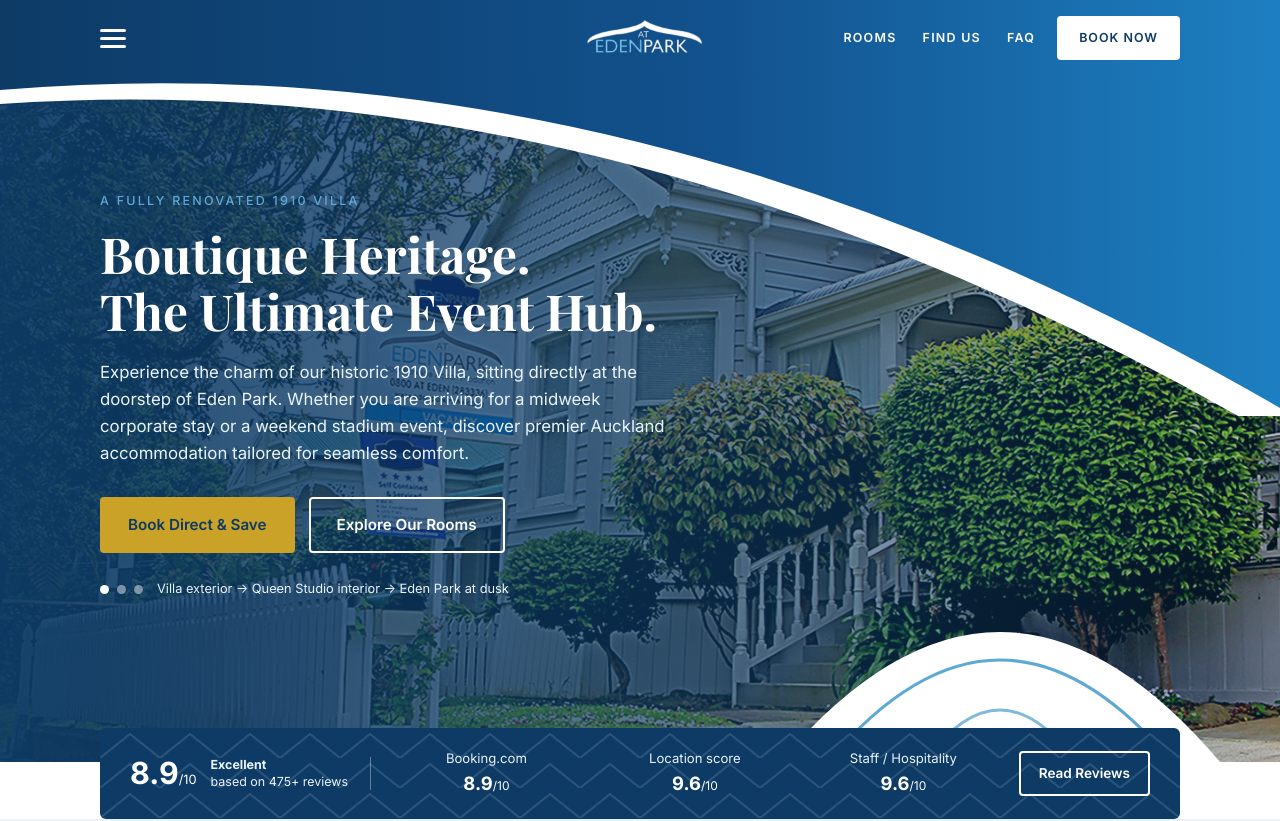
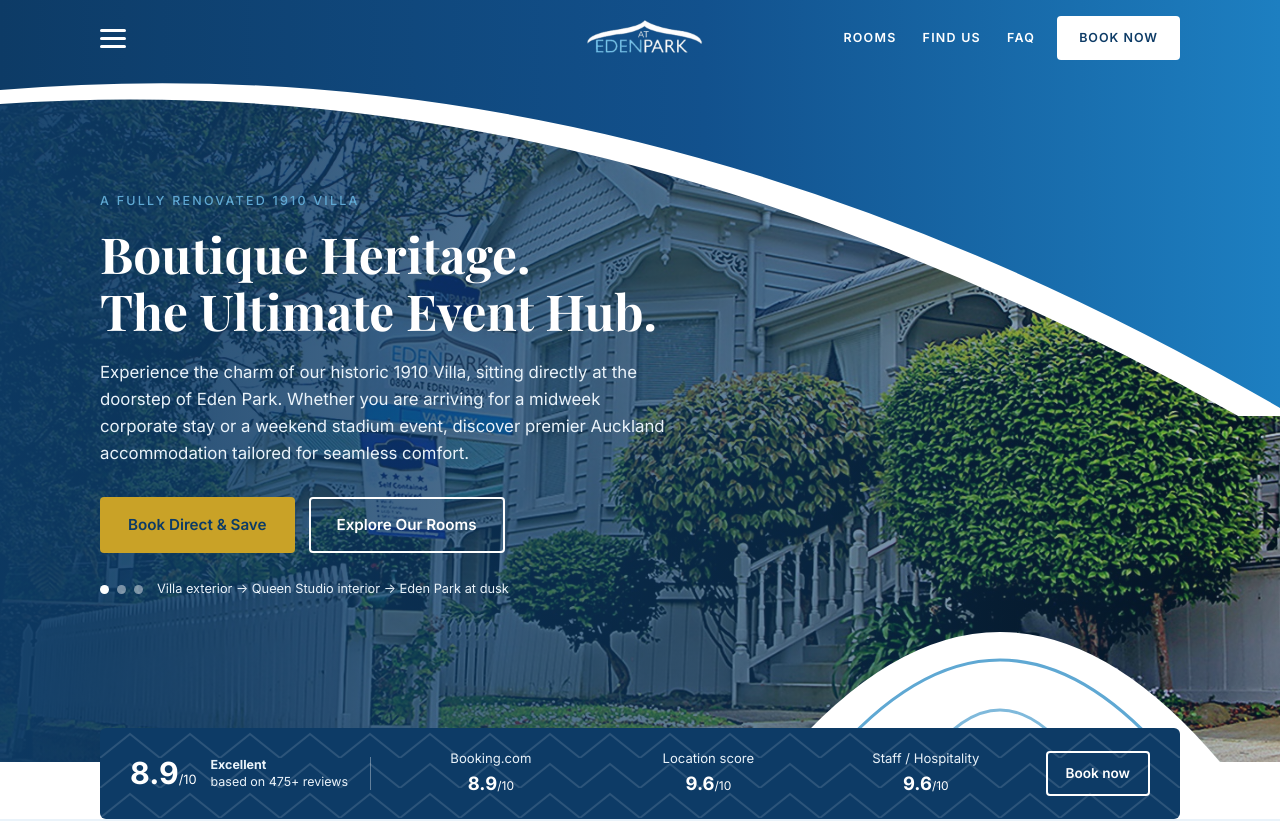
Before and after one commit to swadhinjit-credencesoft/edenpark-website, a Next.js app: page / in a window 1280 px wide. Shown: the top 821 px of the page. Built offline with nearby package versions, Linux system fonts and the light colour scheme.

Commit message:
Update page.tsx

```diff
--- a/src/app/page.tsx
+++ b/src/app/page.tsx
@@ -140,8 +140,8 @@
                 9.6<small>/10</small>
               </strong>
             </div>
-            <a className="btn btn--ghost btn--sm" href="https://www.booking.com/" rel="noopener nofollow">
-              Read Reviews
+            <a className="btn btn--ghost btn--sm" href={BOOK}  rel="noopener nofollow">
+              Book now
             </a>
           </div>
         </div>
```
